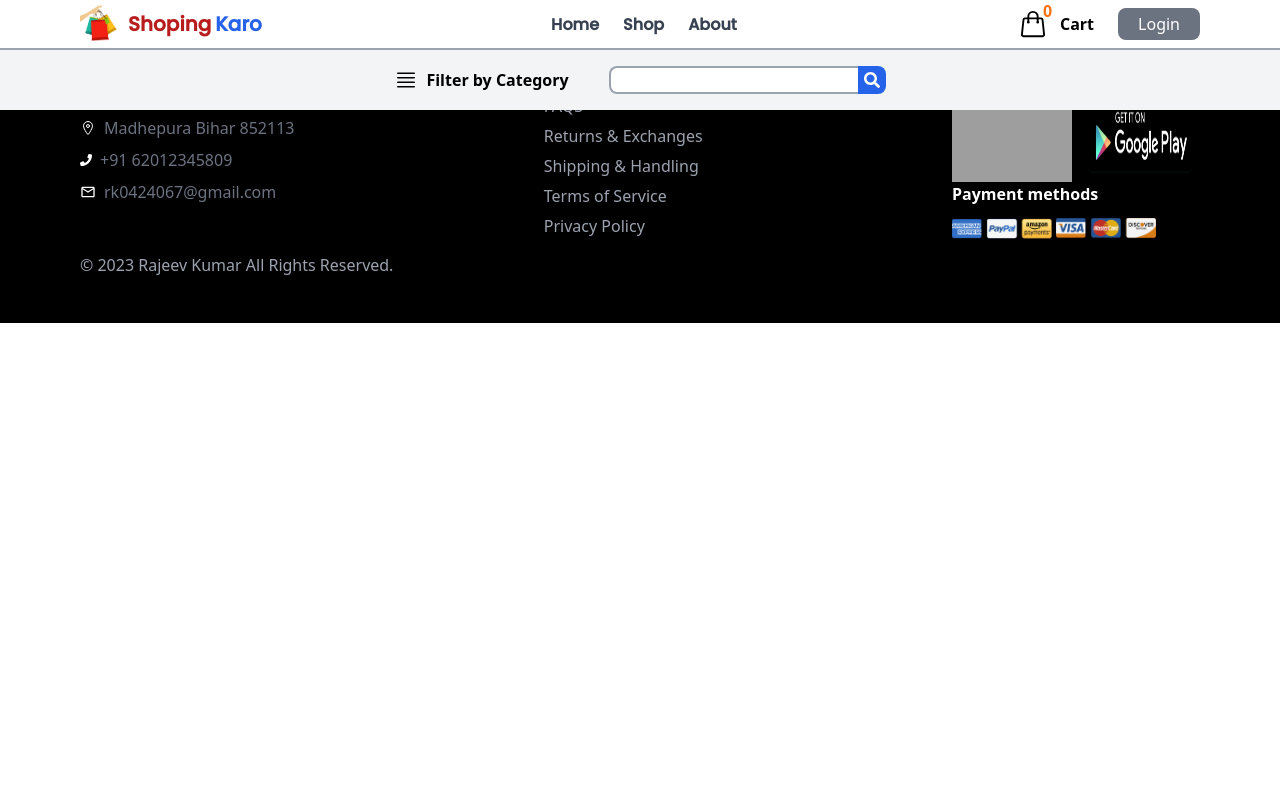
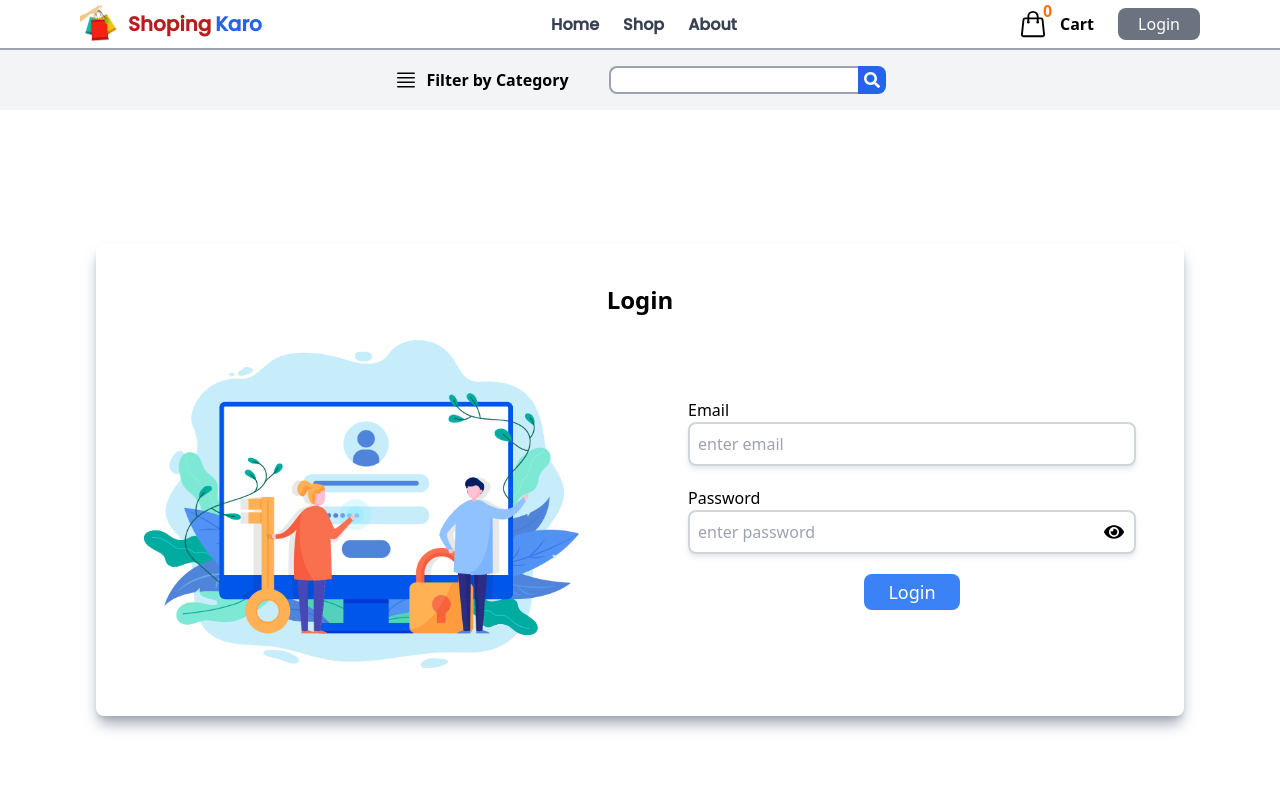
Before and after one commit to Rajeevkumarmodi/React.js_projects, a React (Vite) app in the folder React.js_eCommerce/: page /login in a window 1280 px wide. Shown: the top 800 px of the page. Built offline with nearby package versions, Linux system fonts and the light colour scheme; grey boxes are pictures that could not be loaded; some icons are missing.

Commit message:
login page

```diff
--- a/React.js_eCommerce/src/App.jsx
+++ b/React.js_eCommerce/src/App.jsx
@@ -5,6 +5,7 @@ import HomePage from "./pages/homePage/HomePage";
 import Footer from "./components/footer/Footer";
 import SingleProductPage from "./pages/singleProductPage/SingleProductPage";
 import Cart from "./pages/cart/Cart";
+import Login from "./pages/login/Login";
 function App() {
   return (
     <div>
@@ -14,6 +15,8 @@ function App() {
           <Route path="/" element={<HomePage />} />
           <Route path="/product/:id" element={<SingleProductPage />} />
           <Route path="/cart" element={<Cart />} />
+          <Route path="/login" element={<Login />} />
+
           <Route path="/order" element={<p>This is order page</p>} />
           <Route path="/profile" element={<p>This is profile page</p>} />
         </Routes>
--- /dev/null
+++ b/React.js_eCommerce/src/pages/login/Login.jsx
@@ -0,0 +1,91 @@
+import React, { useState } from "react";
+import loginImg from "../../assets/login_img.png";
+import toast, { Toaster } from "react-hot-toast";
+import { FaEyeSlash, FaEye } from "react-icons/fa";
+
+function Login() {
+  const [inputVal, setInputVal] = useState({
+    email: "",
+    password: "",
+  });
+
+  const [showPassword, setShowPassword] = useState("password");
+
+  async function loginForm(e) {
+    e.preventDefault();
+    const { email, password } = inputVal;
+
+    if (!email || !password) {
+      toast.error("All fields are required 😒");
+    } else if (!email.includes("." && "@")) {
+      toast.error("please enter valid email ⚠️");
+    } else {
+      toast.success("login successfully 👍");
+    }
+  }
+
+  function handlerChange(e) {
+    const { name, value } = e.target;
+
+    setInputVal({ ...inputVal, [name]: value });
+  }
+
+  return (
+    <div className=" mt-[80px] h-[100vh] flex items-center justify-center">
+      <div className="shadow-lg shadow-gray-400 rounded-lg p-8">
+        <h2 className="text-center py-2 text-2xl font-bold">Login</h2>
+        <div className="w-[80vw] flex items-center justify-between p-4">
+          <div className="hidden md:block">
+            <img className="w-[80%]" src={loginImg} alt="login image" />
+          </div>
+          <form className="flex flex-col items-center gap-5">
+            <div className="flex flex-col">
+              <label htmlFor="email">Email</label>
+              <input
+                className="md:w-[35vw] w-[70vw] py-2 border-2 border-gray-300 rounded-lg px-2 focus:outline-none shadow-md shadow-gray-200"
+                type="email"
+                placeholder="enter email"
+                id="email"
+                name="email"
+                value={inputVal.email}
+                onChange={(e) => handlerChange(e)}
+              />
+            </div>
+            <div className="flex flex-col relative ">
+              <label htmlFor="pass">Password</label>
+              <input
+                className="md:w-[35vw] w-[70vw] py-2 border-2 border-gray-300 rounded-lg px-2 focus:outline-none shadow-md shadow-gray-200"
+                type={showPassword}
+                placeholder="enter password"
+                id="pss"
+                name="password"
+                value={inputVal.password}
+                onChange={(e) => handlerChange(e)}
+              />
+              {showPassword === "password" ? (
+                <FaEye
+                  className="cursor-pointer absolute right-3 top-9 text-xl"
+                  onClick={() => setShowPassword("text")}
+                />
+              ) : (
+                <FaEyeSlash
+                  className="cursor-pointer absolute right-3 top-9 text-xl"
+                  onClick={() => setShowPassword("password")}
+                />
+              )}
+            </div>
+            <button
+              onClick={(e) => loginForm(e)}
+              className="bg-blue-500 py-1 px-6 rounded-lg text-white text-lg hover:shadow-md"
+            >
+              Login
+            </button>
+          </form>
+        </div>
+      </div>
+      <Toaster />
+    </div>
+  );
+}
+
+export default Login;
```
Also changed, not shown: React.js_eCommerce/src/assets/login_img.png (added).
